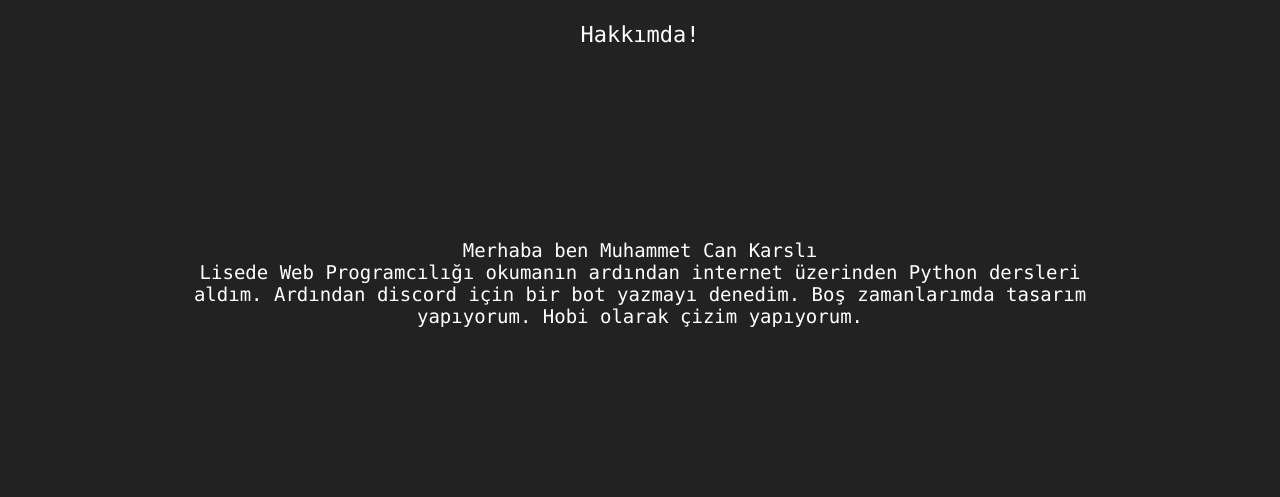
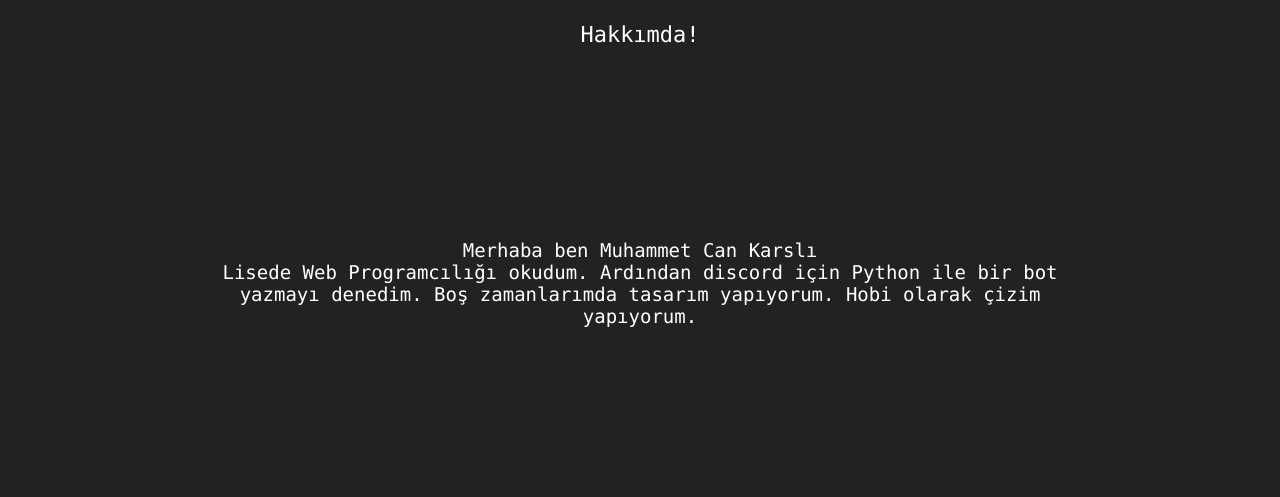
Before and after one commit to cankarsli/cankarsli.github.io, a plain HTML site: page index.html in a window 1280 px wide. Shown: the top 497 px of the page. Drawn offline with Linux system fonts and the light colour scheme.

Commit message:
Commit for web :grinning:

```diff
--- a/index.html
+++ b/index.html
@@ -15,8 +15,8 @@
 
 		<div class="about_me">
 			<p>Merhaba ben Muhammet Can Karslı<br>
-				Lisede Web Programcılığı okumanın ardından internet üzerinden Python dersleri aldım.
-				Ardından discord için bir bot yazmayı denedim.
+				Lisede Web Programcılığı okudum.
+				Ardından discord için Python ile bir bot yazmayı denedim.
 				Boş zamanlarımda tasarım yapıyorum. Hobi olarak çizim yapıyorum.
 			</p>
 		</div>
```
